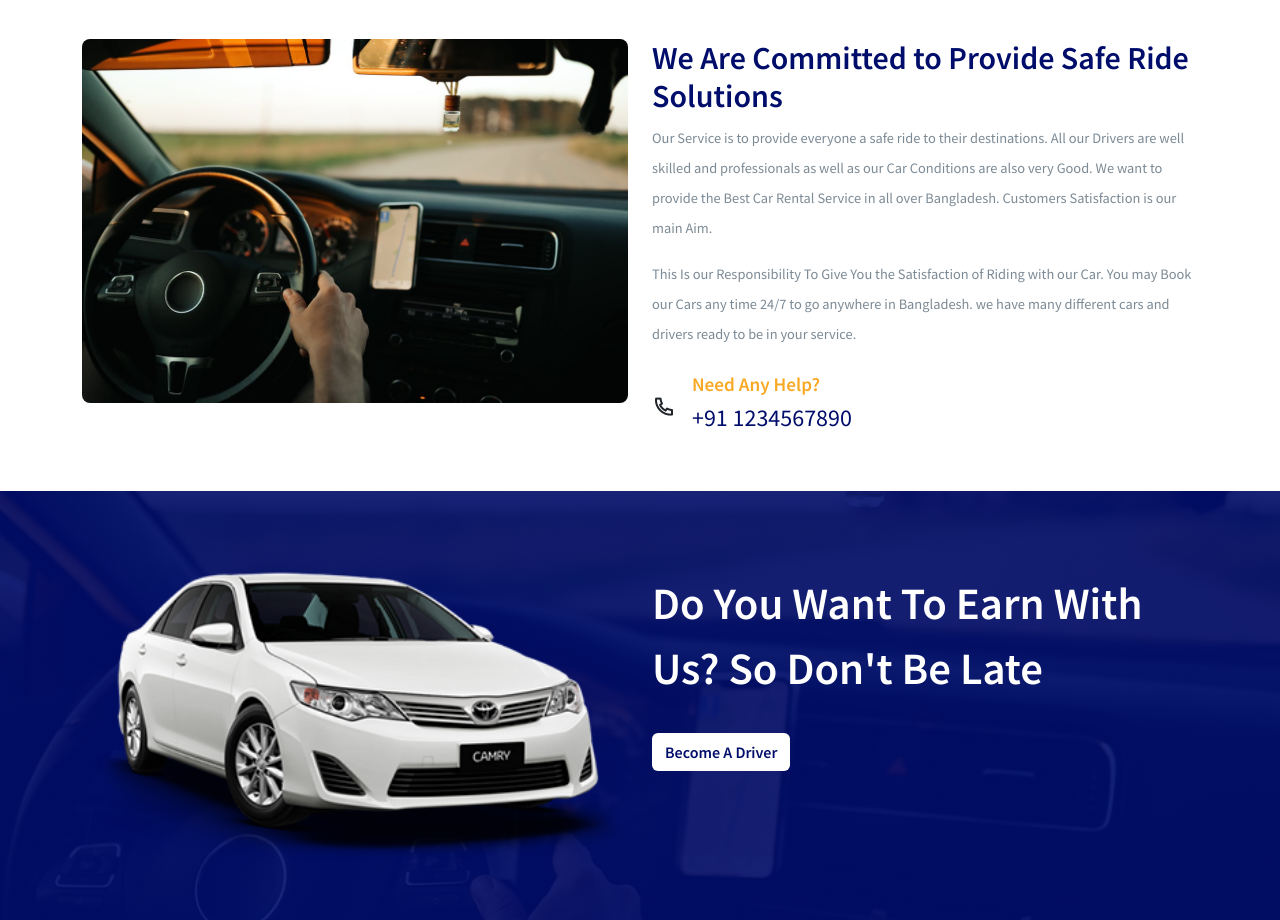
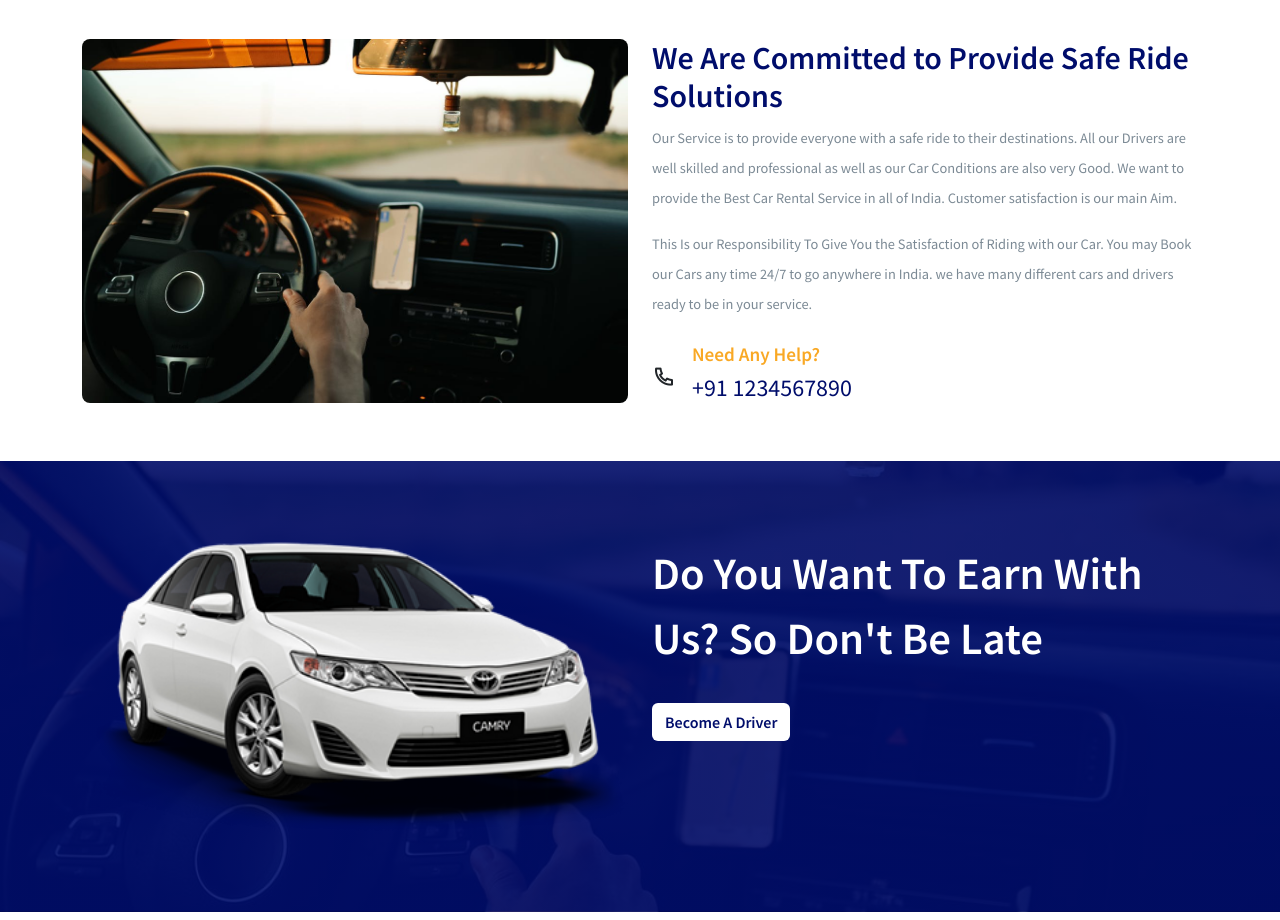
Before and after one commit to rahulbamniya20/Car-Rent-Service, a React (Create React App) app: page /about in a window 1280 px wide. Shown: the part 880-1800 px from the top of the page. Built offline with nearby package versions, Linux system fonts and the light colour scheme.

Commit message:
Update About.jsx

```diff
--- a/src/pages/About.jsx
+++ b/src/pages/About.jsx
@@ -29,11 +29,11 @@ const About = () => {
                             </h2>
 
                             <p className='section__description'>
-                                Our Service is to provide everyone a safe ride to their destinations. All our Drivers are well skilled and professionals as well as our Car Conditions are also very Good. We want to provide the Best Car Rental Service in all over Bangladesh. Customers Satisfaction is our main Aim.
+                                Our Service is to provide everyone with a safe ride to their destinations. All our Drivers are well skilled and professional as well as our Car Conditions are also very Good. We want to provide the Best Car Rental Service in all of India. Customer satisfaction is our main Aim.
                             </p>
 
                             <p className='section__description'>
-                              This Is our Responsibility To Give You the Satisfaction of Riding with our Car. You may Book our Cars any time 24/7 to go anywhere in Bangladesh. we have many different cars and drivers ready to be in your service.
+                              This Is our Responsibility To Give You the Satisfaction of Riding with our Car. You may Book our Cars any time 24/7 to go anywhere in India. we have many different cars and drivers ready to be in your service.
                             </p>
 
                             <div className='d-flex align-items-center gap-3 mt-4' >
```
